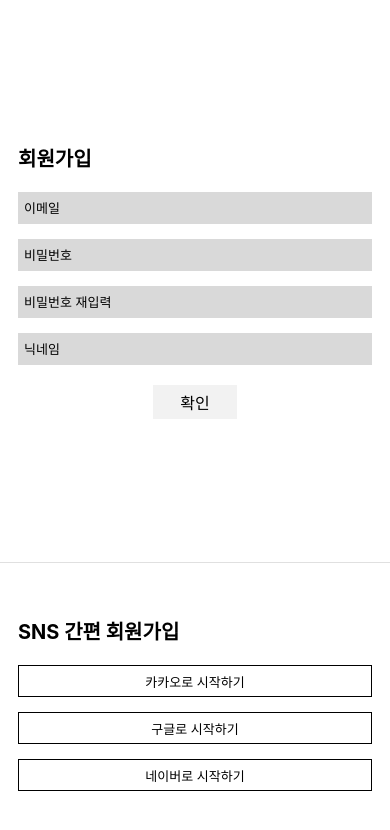
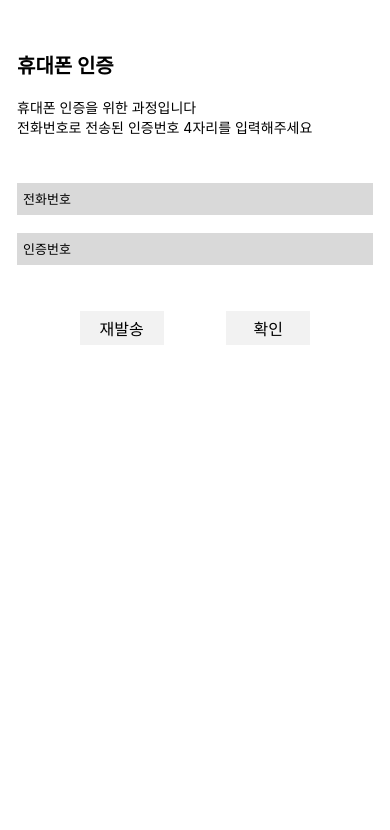
Before and after one commit to ProjectFRIDAY/DeliveryN-Front, a React Native app: screen /AuthPhone in a window 390 px wide. Shown: the top 830 px of the page. Built offline with nearby package versions, Linux system fonts and the light colour scheme.

Commit message:
style: 휴대폰 인증 페이지 스타일링

```diff
--- a/App.js
+++ b/App.js
@@ -3,6 +3,7 @@
 import React from 'react';
 import {SafeAreaProvider} from 'react-native-safe-area-context';
 
+import AuthPhoneScreen from './src/screen/AuthPhoneScreen';
 import SigninScreen from './src/screen/SigninScreen';
 import SignupScreen from './src/screen/SignupScreen';
 import StartScreen from './src/screen/StartScreen';
@@ -13,10 +14,11 @@
   return (
     <NavigationContainer>
       <SafeAreaProvider>
-        <Stack.Navigator initialRouteName="Signup" screenOptions={{headerShown: false}}>
+        <Stack.Navigator initialRouteName="AuthPhone" screenOptions={{headerShown: false}}>
           <Stack.Screen name="Start" component={StartScreen} />
           <Stack.Screen name="Signup" component={SignupScreen} />
           <Stack.Screen name="Signin" component={SigninScreen} />
+          <Stack.Screen name="AuthPhone" component={AuthPhoneScreen} />
         </Stack.Navigator>
       </SafeAreaProvider>
     </NavigationContainer>
--- /dev/null
+++ b/src/screen/AuthPhoneScreen/index.js
@@ -0,0 +1,48 @@
+import React from 'react';
+import {StyleSheet, Text, View} from 'react-native';
+import {SafeAreaView} from 'react-native-safe-area-context';
+
+import Colors from '../../constants/Color';
+import CustomTextInput from '../SignupScreen/CustomTextInput';
+import SubmitButton from '../SignupScreen/SubmitButton';
+
+const AuthPhoneScreen = () => {
+  return (
+    <SafeAreaView style={styles.screen}>
+      <Text style={styles.title}>휴대폰 인증</Text>
+      <Text style={styles.description}>
+        휴대폰 인증을 위한 과정입니다{'\n'}전화번호로 전송된 인증번호 4자리를 입력해주세요
+      </Text>
+      <CustomTextInput placeholder="전화번호" style={{marginBottom: 18}} />
+      <CustomTextInput placeholder="인증번호" style={{marginBottom: 46}} />
+      <View style={styles.buttonContainer}>
+        <SubmitButton text="재발송" />
+        <SubmitButton text="확인" />
+      </View>
+    </SafeAreaView>
+  );
+};
+
+const styles = StyleSheet.create({
+  buttonContainer: {
+    alignSelf: 'stretch',
+    flexDirection: 'row',
+    justifyContent: 'space-evenly',
+  },
+  description: {
+    alignSelf: 'flex-start',
+    fontSize: 14,
+    marginBottom: 46,
+  },
+  screen: {
+    alignItems: 'center',
+    backgroundColor: Colors.WHITE,
+    flex: 1,
+    paddingHorizontal: 17,
+    paddingVertical: 50,
+    position: 'relative',
+  },
+  title: {alignSelf: 'flex-start', fontSize: 20, fontWeight: '700', marginBottom: 18},
+});
+
+export default AuthPhoneScreen;
```
